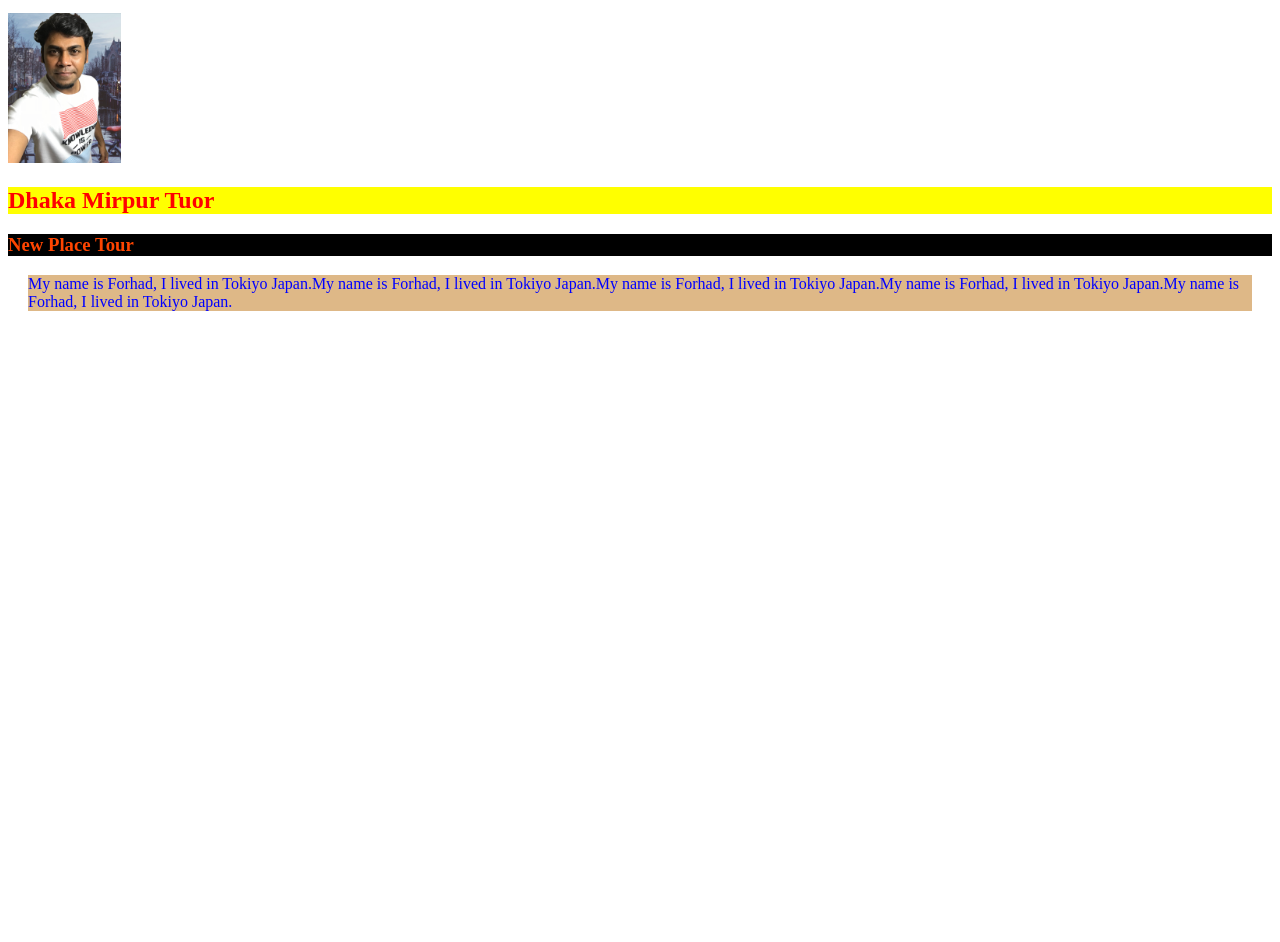
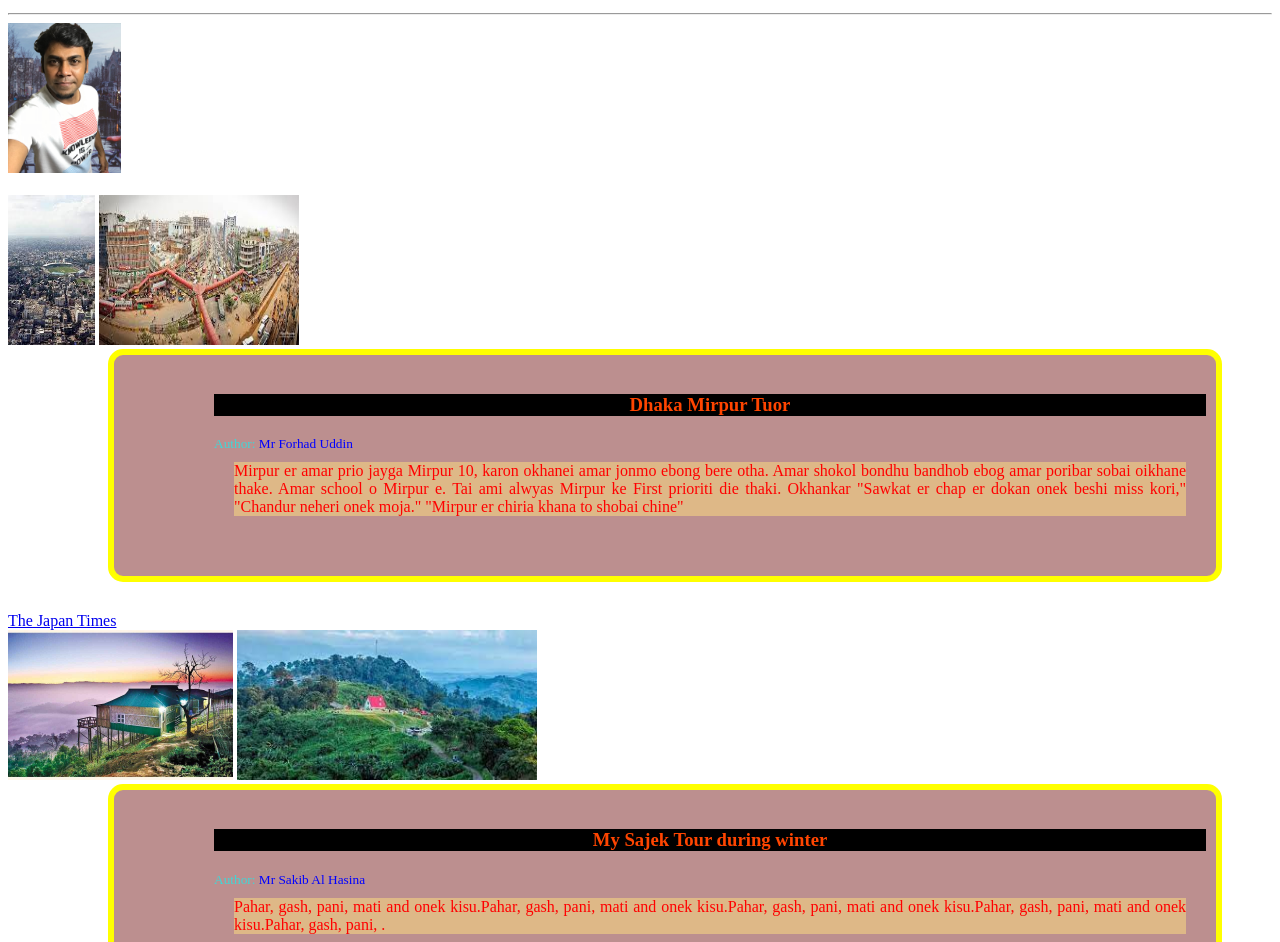
Before and after one commit to Ferds10/my-shan-ripo, a plain HTML site: page index.html in a window 1280 px wide. Shown: the part 80-1022 px from the top of the page. Before the commit the page ends 800 px from the top, so only its background shows below. Drawn offline with Linux system fonts and the light colour scheme.

Commit message:
all link updetede

```diff
--- a/index.html
+++ b/index.html
@@ -8,11 +8,44 @@
     <link rel="stylesheet" href="style.css">
 </head>
 <body>
-    <h1>Bangladesh Tour</h1>
-    <img src="IMG-4044.JPG" alt="" width="auto" height="150">
-    <h2>Dhaka Mirpur Tuor</h2>
-    <h3>New Place Tour</h3>
-    <p>My name is Forhad, I lived in Tokiyo Japan.My name is Forhad, I lived in Tokiyo Japan.My name is Forhad, I lived in Tokiyo Japan.My name is Forhad, I lived in Tokiyo Japan.My name is Forhad, I lived in Tokiyo Japan.</p>
+    <h1 align= "center">Amar Desh Bangladesh</h1>
+    <hr>
+    <img src="IMG-4044.JPG" alt="" width="auto" height="150"><br><br>
+
+    <img src="Mirpur-stadium.jpg" alt="" width="auto" height="150">
+    <img src="Mirpur10.jpg" alt="" width="200" height="150">
+    <div  class="blog">
+        <h3 class="blog-title">Dhaka Mirpur Tuor</h3>
+            <small>Author: <span class="author-name"> Mr Forhad Uddin</span></small>
+            <p>Mirpur er amar prio jayga Mirpur 10, karon okhanei amar jonmo ebong bere    otha. Amar shokol bondhu bandhob ebog amar poribar sobai oikhane thake. Amar school o Mirpur e.
+            Tai ami alwyas Mirpur ke First prioriti die thaki. Okhankar "Sawkat er chap er dokan onek beshi miss kori," "Chandur neheri onek moja." "Mirpur er chiria khana to shobai chine" </p>
+    </div>
+    <a href="https://www.japantimes.co.jp/">The Japan Times</a><br>
+
+    <img src="shajek.jpg" alt=""width="auto" height="150">
+        <img src="shajek2.jpg" alt=""width="auto" height="150">
+    <div class="blog">
+        <h3 class="blog-title">My Sajek Tour during winter</h3>
+        <small>Author: <span class="author-name"> Mr Sakib Al Hasina</span></small>
+        <p>Pahar, gash, pani, mati and onek kisu.Pahar, gash, pani, mati and onek kisu.Pahar, gash, pani, mati and onek kisu.Pahar, gash, pani, mati and onek kisu.Pahar, gash, pani, .</p>
+    </div>
+    <a href="https://www.google.com">This is google</a><br>
+    <img src="shundorbon.jpg" alt=""width="auto" height="150">
+    <img src="shundorbon2.jpg" alt=""width="auto" height="150">
+    <div class="blog">
+        <h3 class="blog-title">Shundor Bone Bag Mamar Sathe</h3>
+        <small>Author: <span class="author-name">Mr Sakib Al Hasina</span></small>
+        <p>Amra ghurlam, onek moja koresi. kintu Abbur kase onek boka khaisi Amra ghurlam, onek moja koresi. kintu Abbur kase onek boka khaisiAmra ghurlam, onek moja koresi. kintu </p>
+    </div>
+
+   <div class="blog">
+        <h3 class="blog-title">Saint Martin Tour with some special</h3>
+        <small>Author: <span class="author-name">Mr Sakib Al Hasina</span></small>
+        <p>Amra ghurlam, onek moja koresi. kintu Abbur kase onek boka khaisi Amra ghurlam, onek moja koresi. kintu Abbur kase onek boka khaisiAmra ghurlam, onek moja koresi. kintu </p>
+
+   </div>
+   <a href= "https://www.programming-hero.com/">Go to the Hablu vai dash board</a><br>
+
 
 </body>
 </html>
--- a/style.css
+++ b/style.css
@@ -1,6 +1,7 @@
 p{
     color: blue;
     background-color: burlywood;
+    margin: 10px 20px;
 }
 
 h2{
@@ -18,6 +19,32 @@ h1{
     border-left: 8px solid red;
     margin: 20px 10px;
 }
-p{
-    margin: 10px 20px;
+small{
+    color: rgb(62, 216, 216);
 }
+.blog{
+    background-color: rosybrown;
+    border: 6px solid yellow;
+    border-radius: 15px;
+
+
+    padding: 20px 10px 50px 100px;
+
+    <!-- margin: 20px 10px 50px 100px;-->
+    margin-top:10px;
+    margin-right:50px;
+    margin-bottom:30px;
+    margin-left:100px;
+
+
+}
+.blog-title{
+    text-align: center;
+}
+.author-name{
+    color: blue;
+}
+.blog p{
+    color: red;
+    text-align: justify;
+}
```
Also changed, not shown: my-first-day.html (+0 -4 lines), Mirpur-stadium.jpg (added), Mirpur10.jpg (added), shajek.jpg (added), shajek2.jpg (added), shundorbon.jpg (added), shundorbon2.jpg (added).
